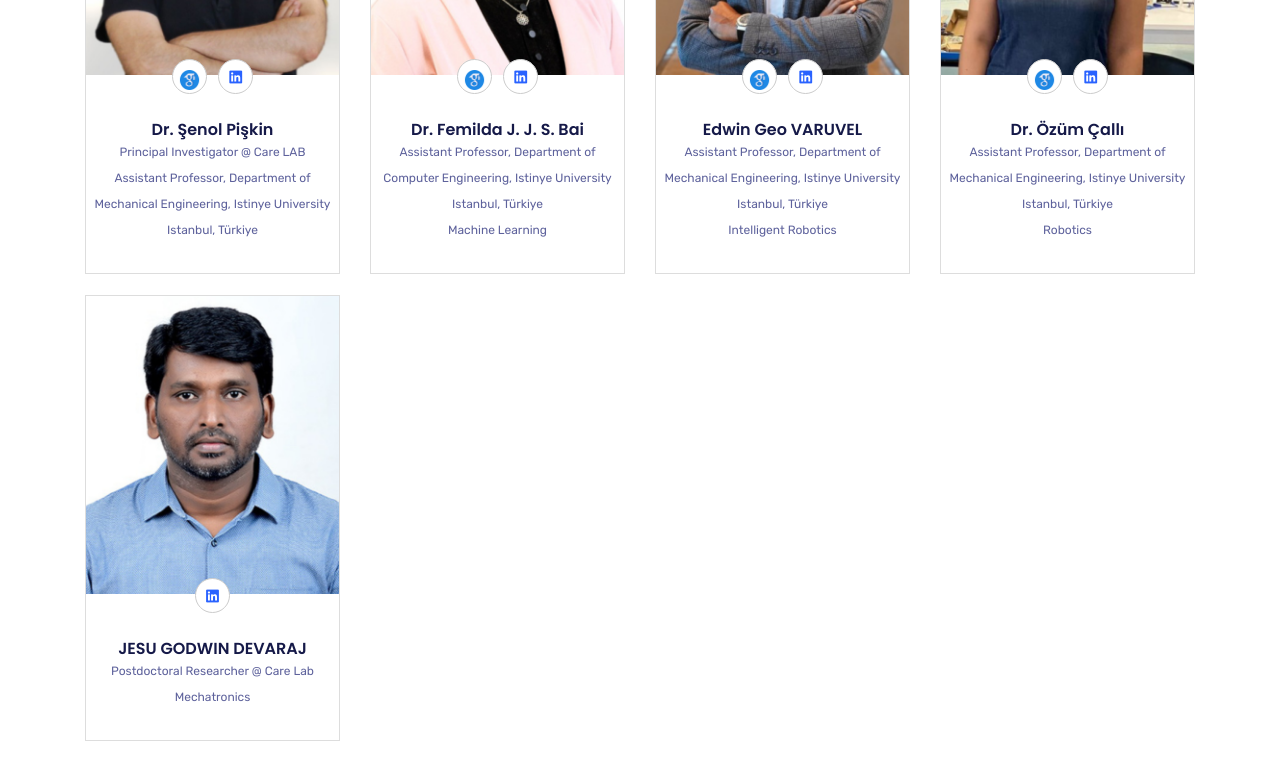
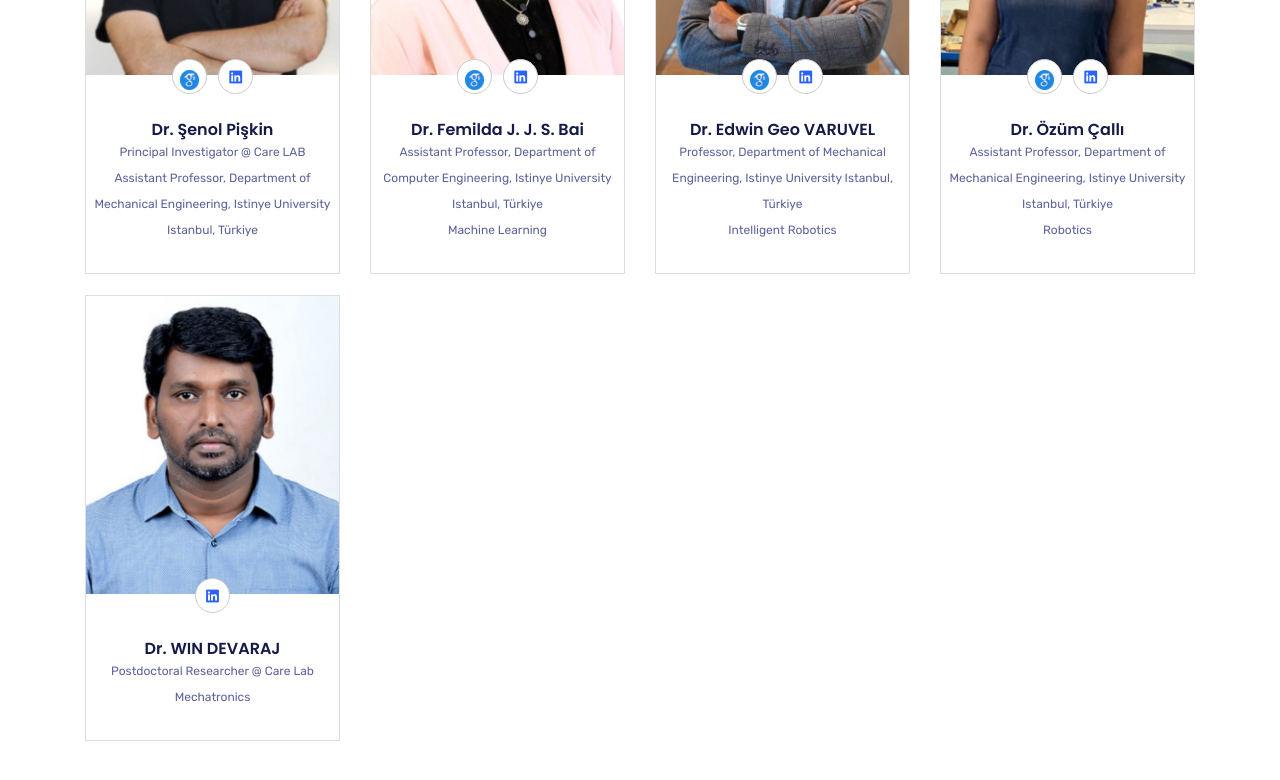
Before and after one commit to isuxrlab/isuxrlab.github.io, a plain HTML site: page index.html in a window 1280 px wide. Shown: the part 4420-5200 px from the top of the page. Drawn offline with Linux system fonts and the light colour scheme; files whose address does not match are found by name.

Commit message:
Update index.html

```diff
--- a/index.html
+++ b/index.html
@@ -885,9 +885,9 @@ document.addEventListener("DOMContentLoaded", function () {
                                   </ul>
                               </div>
                               <div class="team-inner text-center">
-                                  <h5 class="team-title">Edwin Geo VARUVEL</h5>
-
-                                  <p>Assistant Professor, Department of Mechanical Engineering, Istinye University Istanbul, Türkiye</p>
+                                  <h5 class="team-title">Dr. Edwin Geo VARUVEL</h5>
+
+                                  <p>Professor, Department of Mechanical Engineering, Istinye University Istanbul, Türkiye</p>
                                   <p>Intelligent Robotics</p>
                               </div>
                           </div>
@@ -940,7 +940,7 @@ document.addEventListener("DOMContentLoaded", function () {
                                   </ul>
                               </div>
                               <div class="team-inner text-center">
-                                  <h5 class="team-title">JESU GODWIN DEVARAJ</h5>
+                                  <h5 class="team-title">Dr. WIN DEVARAJ</h5>
                                   <p>Postdoctoral Researcher @ Care Lab</p>
                                   <p>Mechatronics</p>
 
@@ -1897,7 +1897,7 @@ document.addEventListener("DOMContentLoaded", function () {
 
 
               <div>
-                  <h5 class="section-title">Istinye Quantum Dynamics Club</h5>
+                  <h5 class="section-title">Student Club</h5>
 
 
               </div>
```
